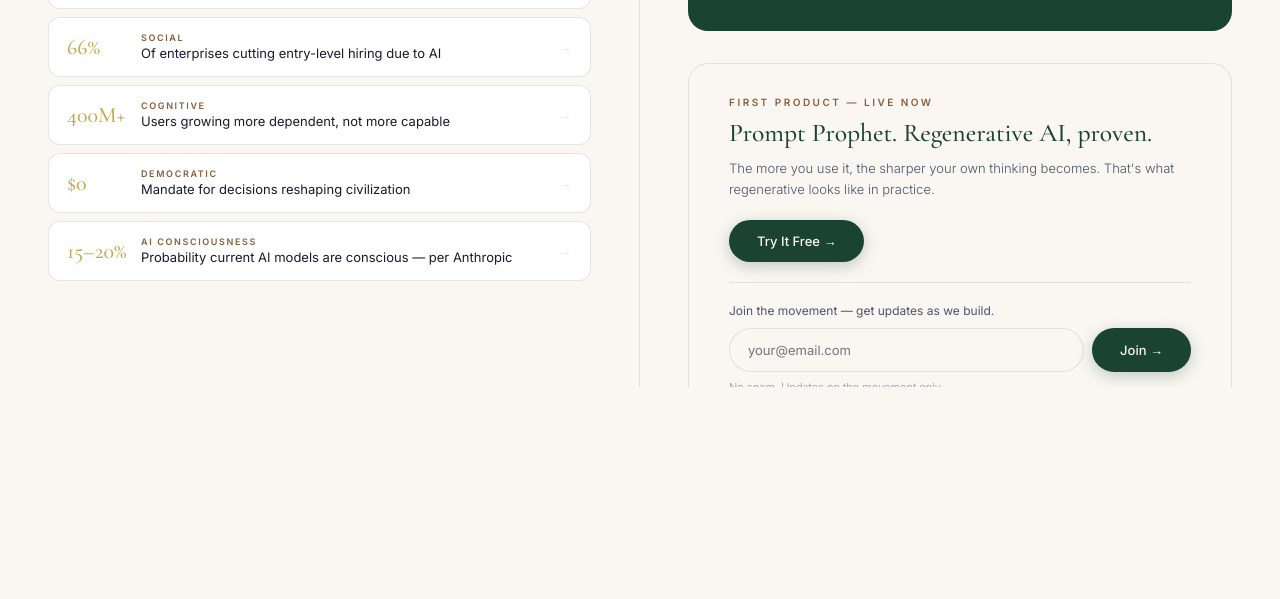
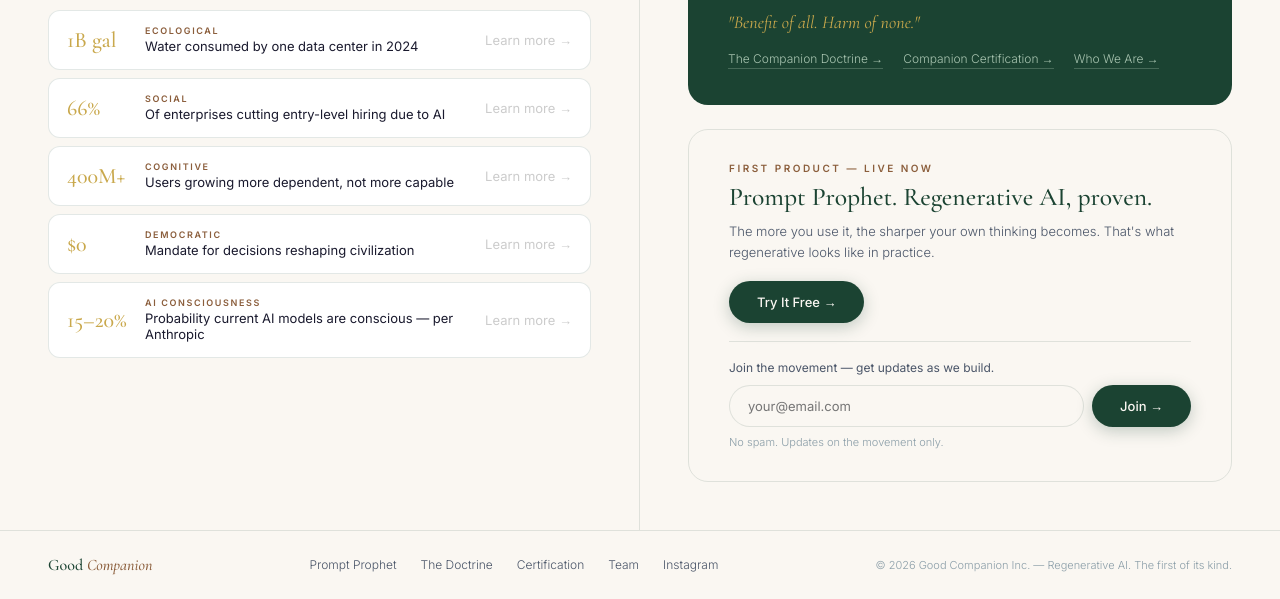
Before and after one commit to mrgoodmaker/goodcompanion, a plain HTML site: page index.html in a window 1280 px wide. Shown: the part 413-1012 px from the top of the page. Before the commit the page ends 800 px from the top, so only its background shows below. Drawn offline with nearby package versions, Linux system fonts and the light colour scheme.

Commit message:
Update index.html

```diff
--- a/index.html
+++ b/index.html
@@ -20,11 +20,11 @@
       --mist: #A8C4B0;
       --border: rgba(27,67,50,0.12);
     }
-    html, body { height: 100%; overflow: hidden; }
-    body { background: var(--cream); color: var(--charcoal); font-family: 'Inter', sans-serif; font-weight: 300; -webkit-font-smoothing: antialiased; display: flex; flex-direction: column; }
+    html { scroll-behavior: smooth; }
+    body { background: var(--cream); color: var(--charcoal); font-family: 'Inter', sans-serif; font-weight: 300; -webkit-font-smoothing: antialiased; min-height: 100vh; }
 
     /* NAV */
-    .nav { padding: 18px 48px; display: flex; justify-content: space-between; align-items: center; border-bottom: 1px solid var(--border); flex-shrink: 0; }
+    .nav { position: sticky; top: 0; z-index: 100; padding: 18px 48px; display: flex; justify-content: space-between; align-items: center; background: rgba(250,247,242,0.95); backdrop-filter: blur(12px); border-bottom: 1px solid var(--border); }
     .nav-logo { font-family: 'Cormorant Garamond', serif; font-size: 20px; font-weight: 500; color: var(--forest); text-decoration: none; letter-spacing: 0.02em; }
     .nav-logo span { color: var(--earth); font-style: italic; }
     .nav-right { display: flex; align-items: center; gap: 28px; }
@@ -34,61 +34,71 @@
     .nav-cta:hover { background: var(--forest); color: var(--cream); }
 
     /* MAIN LAYOUT */
-    .main { flex: 1; display: grid; grid-template-columns: 1fr 1fr; overflow: hidden; }
+    .main { display: grid; grid-template-columns: 1fr 1fr; min-height: calc(100vh - 57px); }
 
     /* LEFT — PROBLEM */
-    .left { padding: 48px 48px 48px 48px; border-right: 1px solid var(--border); display: flex; flex-direction: column; justify-content: center; overflow: hidden; }
-    .col-eyebrow { font-size: 10px; font-weight: 600; letter-spacing: 0.25em; text-transform: uppercase; color: var(--earth); margin-bottom: 20px; }
-    .col-headline { font-family: 'Cormorant Garamond', serif; font-size: clamp(28px, 3vw, 42px); font-weight: 500; color: var(--forest); line-height: 1.1; margin-bottom: 28px; }
+    .left { padding: 48px; border-right: 1px solid var(--border); display: flex; flex-direction: column; justify-content: center; }
+    .col-eyebrow { font-size: 10px; font-weight: 600; letter-spacing: 0.25em; text-transform: uppercase; color: var(--earth); margin-bottom: 16px; }
+    .col-headline { font-family: 'Cormorant Garamond', serif; font-size: clamp(28px, 3vw, 44px); font-weight: 500; color: var(--forest); line-height: 1.1; margin-bottom: 28px; }
     .problems-list { display: flex; flex-direction: column; gap: 8px; }
-    .problem-item { display: flex; align-items: center; justify-content: space-between; padding: 14px 18px; background: #fff; border: 1px solid var(--border); border-radius: 12px; text-decoration: none; transition: all 0.2s; cursor: pointer; }
+    .problem-item { display: flex; align-items: center; justify-content: space-between; padding: 14px 18px; background: #fff; border: 1px solid var(--border); border-radius: 12px; text-decoration: none; transition: all 0.2s; }
     .problem-item:hover { border-color: var(--forest); background: var(--cream); transform: translateX(4px); }
     .problem-left { display: flex; align-items: center; gap: 14px; }
-    .problem-stat { font-family: 'Cormorant Garamond', serif; font-size: 22px; font-weight: 500; color: var(--gold); min-width: 60px; }
+    .problem-stat { font-family: 'Cormorant Garamond', serif; font-size: 22px; font-weight: 500; color: var(--gold); min-width: 64px; }
     .problem-text { display: flex; flex-direction: column; gap: 2px; }
     .problem-cat { font-size: 9px; font-weight: 600; letter-spacing: 0.18em; text-transform: uppercase; color: var(--earth); }
     .problem-label { font-size: 13px; color: var(--charcoal); font-weight: 400; line-height: 1.3; }
-    .problem-arrow { font-size: 14px; color: var(--border); transition: color 0.2s; }
+    .problem-arrow { font-size: 13px; color: #ccc; transition: color 0.2s; white-space: nowrap; font-weight: 400; }
     .problem-item:hover .problem-arrow { color: var(--forest); }
 
     /* RIGHT — SOLUTION + CTA */
-    .right { padding: 48px; display: flex; flex-direction: column; justify-content: center; gap: 32px; overflow: hidden; }
+    .right { padding: 48px; display: flex; flex-direction: column; justify-content: center; gap: 24px; }
 
     /* SOLUTION */
     .solution-block { background: var(--forest); border-radius: 20px; padding: 36px 40px; }
-    .solution-eyebrow { font-size: 10px; font-weight: 600; letter-spacing: 0.25em; text-transform: uppercase; color: var(--gold); margin-bottom: 14px; }
-    .solution-headline { font-family: 'Cormorant Garamond', serif; font-size: clamp(24px, 2.5vw, 36px); font-weight: 500; color: var(--cream); line-height: 1.15; margin-bottom: 16px; }
+    .solution-eyebrow { font-size: 10px; font-weight: 600; letter-spacing: 0.25em; text-transform: uppercase; color: var(--gold); margin-bottom: 12px; }
+    .solution-headline { font-family: 'Cormorant Garamond', serif; font-size: clamp(24px, 2.5vw, 38px); font-weight: 500; color: var(--cream); line-height: 1.1; margin-bottom: 14px; }
     .solution-headline em { color: var(--gold); font-style: italic; }
-    .solution-body { font-size: 14px; font-weight: 300; color: var(--mist); line-height: 1.75; margin-bottom: 20px; }
-    .solution-mandate { font-family: 'Cormorant Garamond', serif; font-size: 18px; color: var(--gold); font-style: italic; margin-bottom: 20px; }
+    .solution-body { font-size: 14px; font-weight: 300; color: var(--mist); line-height: 1.75; margin-bottom: 16px; }
+    .solution-mandate { font-family: 'Cormorant Garamond', serif; font-size: 18px; color: var(--gold); font-style: italic; margin-bottom: 18px; }
     .solution-links { display: flex; gap: 20px; flex-wrap: wrap; }
-    .solution-link { font-size: 12px; color: var(--mist); text-decoration: none; border-bottom: 1px solid rgba(168,196,176,0.3); padding-bottom: 2px; transition: all 0.2s; letter-spacing: 0.02em; }
+    .solution-link { font-size: 12px; color: var(--mist); text-decoration: none; border-bottom: 1px solid rgba(168,196,176,0.3); padding-bottom: 2px; transition: all 0.2s; }
     .solution-link:hover { color: var(--cream); border-color: var(--cream); }
 
     /* CTA */
     .cta-block { border: 1.5px solid var(--border); border-radius: 20px; padding: 32px 40px; }
-    .cta-eyebrow { font-size: 10px; font-weight: 600; letter-spacing: 0.25em; text-transform: uppercase; color: var(--earth); margin-bottom: 10px; }
-    .cta-headline { font-family: 'Cormorant Garamond', serif; font-size: clamp(20px, 2vw, 28px); font-weight: 500; color: var(--forest); line-height: 1.2; margin-bottom: 10px; }
-    .cta-body { font-size: 13px; color: var(--slate); line-height: 1.6; margin-bottom: 20px; }
-    .cta-actions { display: flex; gap: 12px; align-items: center; flex-wrap: wrap; }
+    .cta-eyebrow { font-size: 10px; font-weight: 600; letter-spacing: 0.25em; text-transform: uppercase; color: var(--earth); margin-bottom: 8px; }
+    .cta-headline { font-family: 'Cormorant Garamond', serif; font-size: clamp(20px, 2vw, 28px); font-weight: 500; color: var(--forest); line-height: 1.2; margin-bottom: 8px; }
+    .cta-body { font-size: 13px; color: var(--slate); line-height: 1.6; margin-bottom: 18px; }
     .btn-primary { display: inline-block; background: var(--forest); color: var(--cream); padding: 13px 28px; border-radius: 100px; font-family: 'Inter', sans-serif; font-size: 13px; font-weight: 500; text-decoration: none; transition: all 0.2s; box-shadow: 0 4px 16px rgba(27,67,50,0.25); border: none; cursor: pointer; }
     .btn-primary:hover { background: #0f2a1e; transform: translateY(-1px); }
-    .email-row { display: flex; gap: 8px; width: 100%; }
-    .email-input { flex: 1; padding: 13px 18px; border: 1.5px solid var(--border); border-radius: 100px; font-family: 'Inter', sans-serif; font-size: 13px; color: var(--charcoal); background: var(--cream); outline: none; transition: border-color 0.2s; }
+    .cta-divider { border: none; border-top: 1px solid var(--border); margin: 18px 0; }
+    .cta-sub { font-size: 12px; color: var(--slate); margin-bottom: 10px; font-weight: 400; }
+    .email-row { display: flex; gap: 8px; }
+    .email-input { flex: 1; padding: 12px 18px; border: 1.5px solid var(--border); border-radius: 100px; font-family: 'Inter', sans-serif; font-size: 13px; color: var(--charcoal); background: var(--cream); outline: none; transition: border-color 0.2s; }
     .email-input:focus { border-color: var(--forest); }
     .cta-privacy { font-size: 11px; color: #8B9EA8; margin-top: 8px; }
     .cta-success { font-size: 13px; color: var(--forest); font-weight: 500; margin-top: 8px; display: none; }
 
+    /* FOOTER */
+    .footer { border-top: 1px solid var(--border); padding: 24px 48px; display: flex; justify-content: space-between; align-items: center; flex-wrap: wrap; gap: 16px; }
+    .footer-logo { font-family: 'Cormorant Garamond', serif; font-size: 16px; font-weight: 500; color: var(--forest); }
+    .footer-logo span { color: var(--earth); font-style: italic; }
+    .footer-links { display: flex; gap: 24px; flex-wrap: wrap; }
+    .footer-link { font-size: 12px; color: var(--slate); text-decoration: none; }
+    .footer-link:hover { color: var(--forest); }
+    .footer-copy { font-size: 11px; color: #8B9EA8; }
+
     /* MOBILE */
     @media (max-width: 768px) {
-      html, body { height: auto; overflow: auto; }
       .nav { padding: 16px 20px; }
       .nav-link { display: none; }
-      .main { grid-template-columns: 1fr; overflow: visible; }
-      .left { padding: 36px 20px; border-right: none; border-bottom: 1px solid var(--border); }
-      .right { padding: 36px 20px; gap: 20px; }
+      .main { grid-template-columns: 1fr; min-height: auto; }
+      .left { padding: 36px 20px; border-right: none; border-bottom: 1px solid var(--border); justify-content: flex-start; }
+      .right { padding: 36px 20px; justify-content: flex-start; gap: 20px; }
       .solution-block { padding: 28px 24px; }
       .cta-block { padding: 28px 24px; }
+      .footer { padding: 24px 20px; flex-direction: column; align-items: flex-start; gap: 12px; }
     }
   </style>
 </head>
@@ -118,7 +128,7 @@
             <span class="problem-label">Water consumed by one data center in 2024</span>
           </div>
         </div>
-        <span class="problem-arrow">→</span>
+        <span class="problem-arrow">Learn more →</span>
       </a>
       <a href="/problem-social.html" class="problem-item">
         <div class="problem-left">
@@ -128,7 +138,7 @@
             <span class="problem-label">Of enterprises cutting entry-level hiring due to AI</span>
           </div>
         </div>
-        <span class="problem-arrow">→</span>
+        <span class="problem-arrow">Learn more →</span>
       </a>
       <a href="/problem-cognitive.html" class="problem-item">
         <div class="problem-left">
@@ -138,7 +148,7 @@
             <span class="problem-label">Users growing more dependent, not more capable</span>
           </div>
         </div>
-        <span class="problem-arrow">→</span>
+        <span class="problem-arrow">Learn more →</span>
       </a>
       <a href="/problem-democratic.html" class="problem-item">
         <div class="problem-left">
@@ -148,7 +158,7 @@
             <span class="problem-label">Mandate for decisions reshaping civilization</span>
           </div>
         </div>
-        <span class="problem-arrow">→</span>
+        <span class="problem-arrow">Learn more →</span>
       </a>
       <a href="/problem-consciousness.html" class="problem-item">
         <div class="problem-left">
@@ -158,7 +168,7 @@
             <span class="problem-label">Probability current AI models are conscious — per Anthropic</span>
           </div>
         </div>
-        <span class="problem-arrow">→</span>
+        <span class="problem-arrow">Learn more →</span>
       </a>
     </div>
   </div>
@@ -174,6 +184,7 @@
       <div class="solution-links">
         <a href="/doctrine.html" class="solution-link">The Companion Doctrine →</a>
         <a href="/certification.html" class="solution-link">Companion Certification →</a>
+        <a href="/team.html" class="solution-link">Who We Are →</a>
       </div>
     </div>
 
@@ -181,11 +192,9 @@
       <p class="cta-eyebrow">First Product — Live Now</p>
       <h3 class="cta-headline">Prompt Prophet. Regenerative AI, proven.</h3>
       <p class="cta-body">The more you use it, the sharper your own thinking becomes. That's what regenerative looks like in practice.</p>
-      <div class="cta-actions">
       <a href="https://prompt-prophet.vercel.app" class="btn-primary">Try It Free →</a>
-      </div>
-      <div style="margin-top: 20px; padding-top: 20px; border-top: 1px solid var(--border);">
-        <p style="font-size: 12px; color: var(--slate); margin-bottom: 10px; font-weight: 400;">Join the movement — get updates as we build.</p>
+      <hr class="cta-divider" />
+      <p class="cta-sub">Join the movement — get updates as we build.</p>
       <div class="email-row">
         <input type="email" class="email-input" placeholder="your@email.com" id="cta-email" />
         <button class="btn-primary" onclick="gcSubmit('cta-email','cta-success','Good Companion Movement')">Join →</button>
@@ -193,10 +202,21 @@
       <p class="cta-privacy">No spam. Updates on the movement only.</p>
       <p class="cta-success" id="cta-success">✓ You're in. Welcome to the movement.</p>
     </div>
-    </div>
 
   </div>
 </div>
+
+<footer class="footer">
+  <p class="footer-logo">Good <span>Companion</span></p>
+  <div class="footer-links">
+    <a href="https://prompt-prophet.vercel.app" class="footer-link">Prompt Prophet</a>
+    <a href="/doctrine.html" class="footer-link">The Doctrine</a>
+    <a href="/certification.html" class="footer-link">Certification</a>
+    <a href="/team.html" class="footer-link">Team</a>
+    <a href="https://instagram.com/goodcompanion.ai" class="footer-link">Instagram</a>
+  </div>
+  <p class="footer-copy">© 2026 Good Companion Inc. — Regenerative AI. The first of its kind.</p>
+</footer>
 
 <script>
   async function gcSubmit(inputId, successId, tag) {
@@ -216,7 +236,8 @@
       });
     } catch(e) {}
     input.style.display = 'none';
-    input.closest('.email-row') ? input.closest('.email-row').querySelector('button').style.display = 'none' : null;
+    const row = input.closest('.email-row');
+    if (row) row.querySelector('button').style.display = 'none';
     success.style.display = 'block';
   }
 </script>
```
Lines whose indentation alone changed are shown as unchanged.
